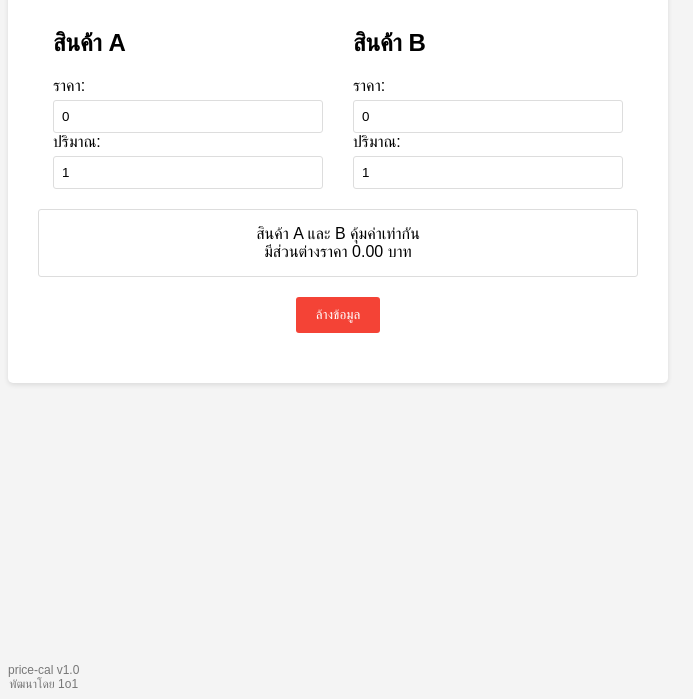
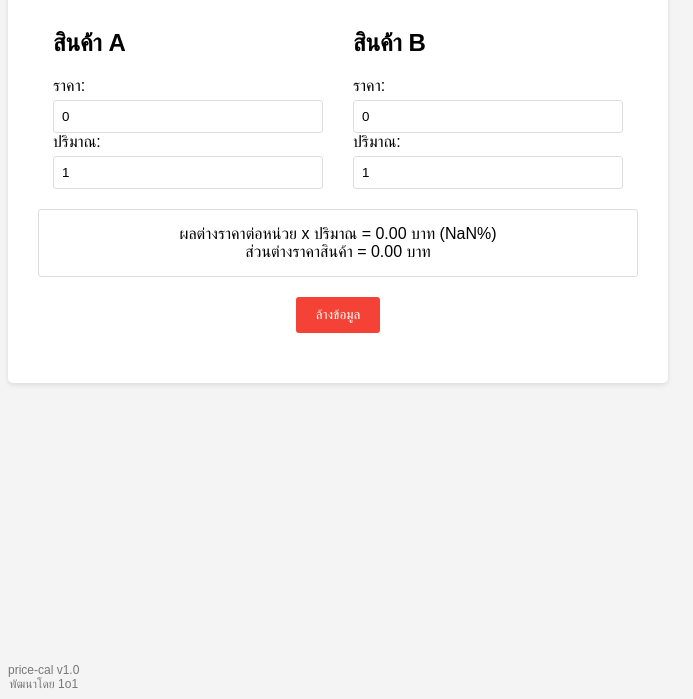
Before and after one commit to singfirewire/price-cal, a plain HTML site: page index.html in a window 1280 px wide. Shown: the part 137-836 px from the top of the page, without its empty margins (0-693 px from the left). Drawn offline with Linux system fonts and the light colour scheme.

Commit message:
Update index.html

```diff
--- a/index.html
+++ b/index.html
@@ -127,34 +127,33 @@
     const clearBtn = document.getElementById('clearBtn');
 
 
-    function comparePrice() {
-      const priceA = parseFloat(document.getElementById('priceA').value); // แปลงเป็นตัวเลข
-      const quantityA = parseFloat(document.getElementById('quantityA').value); // แปลงเป็นตัวเลข
-      const priceB = parseFloat(document.getElementById('priceB').value); // แปลงเป็นตัวเลข
-      const quantityB = parseFloat(document.getElementById('quantityB').value); // แปลงเป็นตัวเลข
 
-      const pricePerUnitA = priceA / quantityA;
-      const pricePerUnitB = priceB / quantityB;
-      let resultText = "";
 
-      const priceDiff = Math.abs(priceA - priceB); // คำนวณส่วนต่างราคา (ไม่ติดลบ)
+   function comparePrice() {
+    const priceA = parseFloat(document.getElementById('priceA').value);
+    const quantityA = parseFloat(document.getElementById('quantityA').value);
+    const priceB = parseFloat(document.getElementById('priceB').value);
+    const quantityB = parseFloat(document.getElementById('quantityB').value);
 
-      if (pricePerUnitA < pricePerUnitB) {
-        const diff = pricePerUnitB - pricePerUnitA;
-        const percent = ((diff / pricePerUnitB) * 100).toFixed(2);
-        resultText = `สินค้า A ถูกกว่า ${diff.toFixed(2)} บาท (${percent}%)`;
-      } else if (pricePerUnitA > pricePerUnitB) {
-        const diff = pricePerUnitA - pricePerUnitB;
-        const percent = ((diff / pricePerUnitA) * 100).toFixed(2);
-        resultText = `สินค้า B ถูกกว่า ${diff.toFixed(2)} บาท (${percent}%)`;
-      } else {
-        resultText = "สินค้า A และ B คุ้มค่าเท่ากัน";
-      }
+    const pricePerUnitA = priceA / quantityA;
+    const pricePerUnitB = priceB / quantityB;
+    let resultText = "";
 
-      resultText += `<br>มีส่วนต่างราคา ${priceDiff.toFixed(2)} บาท`; // เพิ่มส่วนต่างราคา
+    // 1. ผลต่างของราคาต่อหน่วย คูณด้วย ปริมาณสินค้า
+    let diff = Math.abs(pricePerUnitA - pricePerUnitB); // คำนวณส่วนต่างราคาต่อหน่วย
+    let totalPriceDiff = diff * Math.max(quantityA, quantityB); // คูณด้วยปริมาณที่มากกว่า
+    let percent = ((diff / Math.max(pricePerUnitA, pricePerUnitB)) * 100).toFixed(2);
 
-      result.innerHTML = resultText; // ใช้ innerHTML เพื่อแสดงผล HTML
-    }
+    resultText += `ผลต่างราคาต่อหน่วย x ปริมาณ = ${totalPriceDiff.toFixed(2)} บาท (${percent}%)<br>`;
+
+    // 2. ผลต่างของราคาสินค้า A ลบด้วยราคาสินค้า B
+    let priceDiff = Math.abs(priceA - priceB);
+    resultText += `ส่วนต่างราคาสินค้า = ${priceDiff.toFixed(2)} บาท`;
+
+    result.innerHTML = resultText;
+}
+
+
 
     priceA.addEventListener('input', comparePrice);
     quantityA.addEventListener('input', comparePrice);
```
